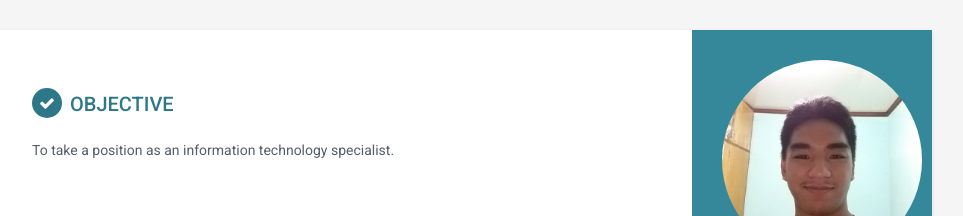
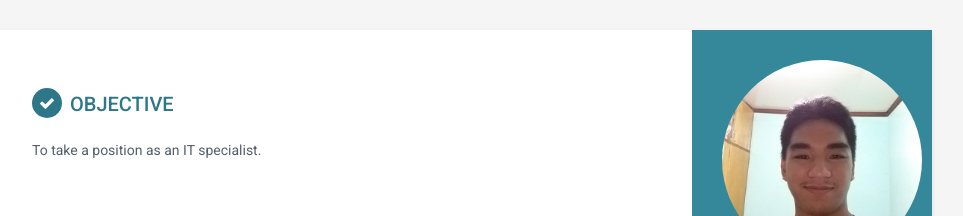
Before and after one commit to AEBG/aeg.github.io, a plain HTML site: page index.html in a window 1280 px wide. Shown: the top 216 px of the page, without its empty margins (188-1151 px from the left). Drawn offline with Linux system fonts and the light colour scheme.

Commit message:
Upload File

```diff
--- a/index.html
+++ b/index.html
@@ -83,7 +83,7 @@
             <section class="section summary-section">
                 <h2 class="section-title"><i class="fa fa-check"></i>Objective</h2>
                 <div class="summary">
-                    <p>To take a position as an information technology specialist.</p>
+                    <p>To take a position as an IT specialist.</p>
                 </div><!--//summary-->
             </section><!--//section-->
 
```
